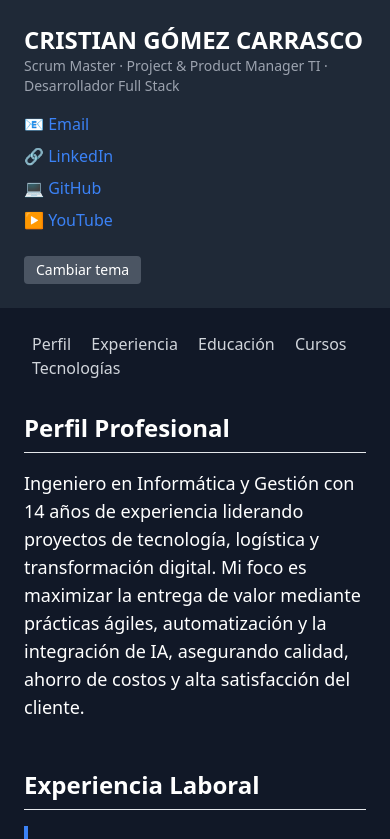
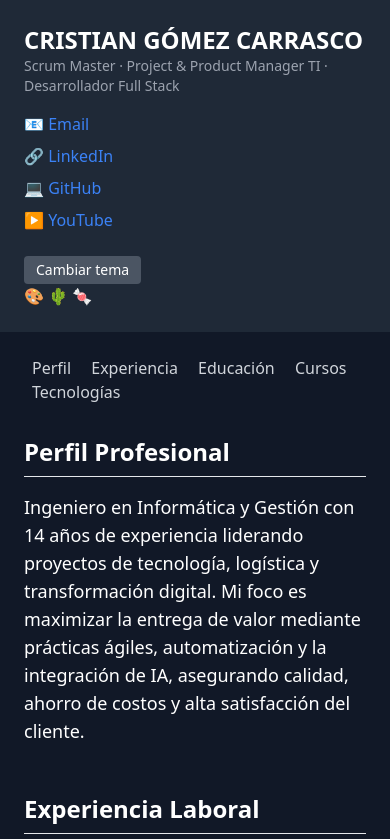
Before and after one commit to aiKristian/aikristian.github.io, a plain HTML site: page index.html in a window 390 px wide. Shown: the top 839 px of the page. Drawn offline with nearby package versions, Linux system fonts and the light colour scheme.

Commit message:
feat: selector de paleta de colores con 3 opciones e iconos

```diff
--- a/index.html
+++ b/index.html
@@ -50,6 +50,11 @@
           <button id="theme-toggle" class="bg-gray-300 dark:bg-gray-600 px-3 py-1 rounded text-sm">
             Cambiar tema
           </button>
+          <div class="palette-selector">
+            <span class="palette-icon" id="palette-1" title="Azul/Verde">🎨</span>
+            <span class="palette-icon" id="palette-2" title="Tierra">🌵</span>
+            <span class="palette-icon" id="palette-3" title="Pastel">🍬</span>
+          </div>
         </div>
       </aside>
       <!-- Main Content -->
@@ -228,7 +233,32 @@
     <script>
       const themeToggle = document.getElementById('theme-toggle');
       const html = document.documentElement;
-
+      const body = document.body;
+      // Paleta
+      const paletteIcons = [
+        document.getElementById('palette-1'),
+        document.getElementById('palette-2'),
+        document.getElementById('palette-3')
+      ];
+      function setPalette(palette) {
+        body.classList.remove('palette-1', 'palette-2', 'palette-3');
+        body.classList.add('palette-' + palette);
+        paletteIcons.forEach((icon, idx) => {
+          if (idx === palette - 1) {
+            icon.classList.add('selected');
+          } else {
+            icon.classList.remove('selected');
+          }
+        });
+        localStorage.setItem('palette', palette);
+      }
+      paletteIcons.forEach((icon, idx) => {
+        icon.addEventListener('click', () => setPalette(idx + 1));
+      });
+      // Inicializar paleta desde localStorage
+      const savedPalette = localStorage.getItem('palette') || '1';
+      setPalette(Number(savedPalette));
+      // Tema oscuro/claro
       themeToggle.addEventListener('click', () => {
         html.classList.toggle('dark');
         const icon = themeToggle.querySelector('i');
@@ -242,7 +272,6 @@
           }
         }
       });
-
       // Set initial icon
       const icon = themeToggle.querySelector('i');
       if (icon && html.classList.contains('dark')) {
--- a/style.css
+++ b/style.css
@@ -1,6 +1,8 @@
 /* Estilos inspirados en Brittany Chiang y temas de VS Code */
 
-:root {
+/* Paleta 1: Azul/Verde (actual) */
+:root,
+.palette-1 {
   --dark-navy: #020c1b;
   --navy: #0a192f;
   --light-navy: #112240;
@@ -15,28 +17,63 @@
   --green-tint: rgba(100, 255, 218, 0.1);
   --pink: #f57dff;
   --blue: #57cbff;
-  --font-sans: 'Inter', 'San Francisco', 'SF Pro Text', -apple-system, system-ui, sans-serif;
-  --font-mono: 'SF Mono', 'Fira Code', 'Fira Mono', 'Roboto Mono', monospace;
-  --fz-xxs: 12px;
-  --fz-xs: 13px;
-  --fz-sm: 14px;
-  --fz-md: 16px;
-  --fz-lg: 18px;
-  --fz-xl: 20px;
-  --fz-xxl: 22px;
-  --fz-heading: 32px;
-  --border-radius: 4px;
-  --nav-height: 100px;
-  --nav-scroll-height: 70px;
-  --tab-height: 42px;
-  --tab-width: 120px;
-  --easing: cubic-bezier(0.645, 0.045, 0.355, 1);
-  --transition: all 0.25s cubic-bezier(0.645, 0.045, 0.355, 1);
-  --hamburger-width: 30px;
-  --ham-before: top 0.1s ease-in 0.25s, opacity 0.1s ease-in;
-  --ham-before-active: top 0.1s ease-out, opacity 0.1s ease-out 0.12s;
-  --ham-after: bottom 0.1s ease-in 0.25s, transform 0.22s cubic-bezier(0.55, 0.055, 0.675, 0.19);
-  --ham-after-active: bottom 0.1s ease-out, transform 0.22s cubic-bezier(0.215, 0.61, 0.355, 1) 0.12s;
+}
+
+/* Paleta 2: Tonos tierra */
+.palette-2 {
+  --dark-navy: #3e2723;
+  --navy: #5d4037;
+  --light-navy: #8d6e63;
+  --lightest-navy: #a1887f;
+  --navy-shadow: rgba(62, 39, 35, 0.7);
+  --dark-slate: #bcaaa4;
+  --slate: #d7ccc8;
+  --light-slate: #ffe0b2;
+  --lightest-slate: #fff8e1;
+  --white: #fffde7;
+  --green: #ff7043;
+  --green-tint: rgba(255, 112, 67, 0.1);
+  --pink: #ffab91;
+  --blue: #ffb300;
+}
+
+/* Paleta 3: Pastel */
+.palette-3 {
+  --dark-navy: #b39ddb;
+  --navy: #9575cd;
+  --light-navy: #ce93d8;
+  --lightest-navy: #f8bbd0;
+  --navy-shadow: rgba(179, 157, 219, 0.7);
+  --dark-slate: #80cbc4;
+  --slate: #b2dfdb;
+  --light-slate: #b3e5fc;
+  --lightest-slate: #e1bee7;
+  --white: #fce4ec;
+  --green: #ffd54f;
+  --green-tint: rgba(255, 213, 79, 0.1);
+  --pink: #f8bbd0;
+  --blue: #81d4fa;
+}
+
+/* Iconos de selección de paleta */
+.palette-selector {
+  display: flex;
+  gap: 10px;
+  margin-top: 20px;
+}
+.palette-icon {
+  cursor: pointer;
+  font-size: 1.5rem;
+  border: 2px solid transparent;
+  border-radius: 50%;
+  padding: 6px;
+  transition: border 0.2s;
+  background: var(--lightest-navy);
+  color: var(--green);
+}
+.palette-icon.selected {
+  border: 2px solid var(--green);
+  background: var(--navy);
 }
 
 html {
```
